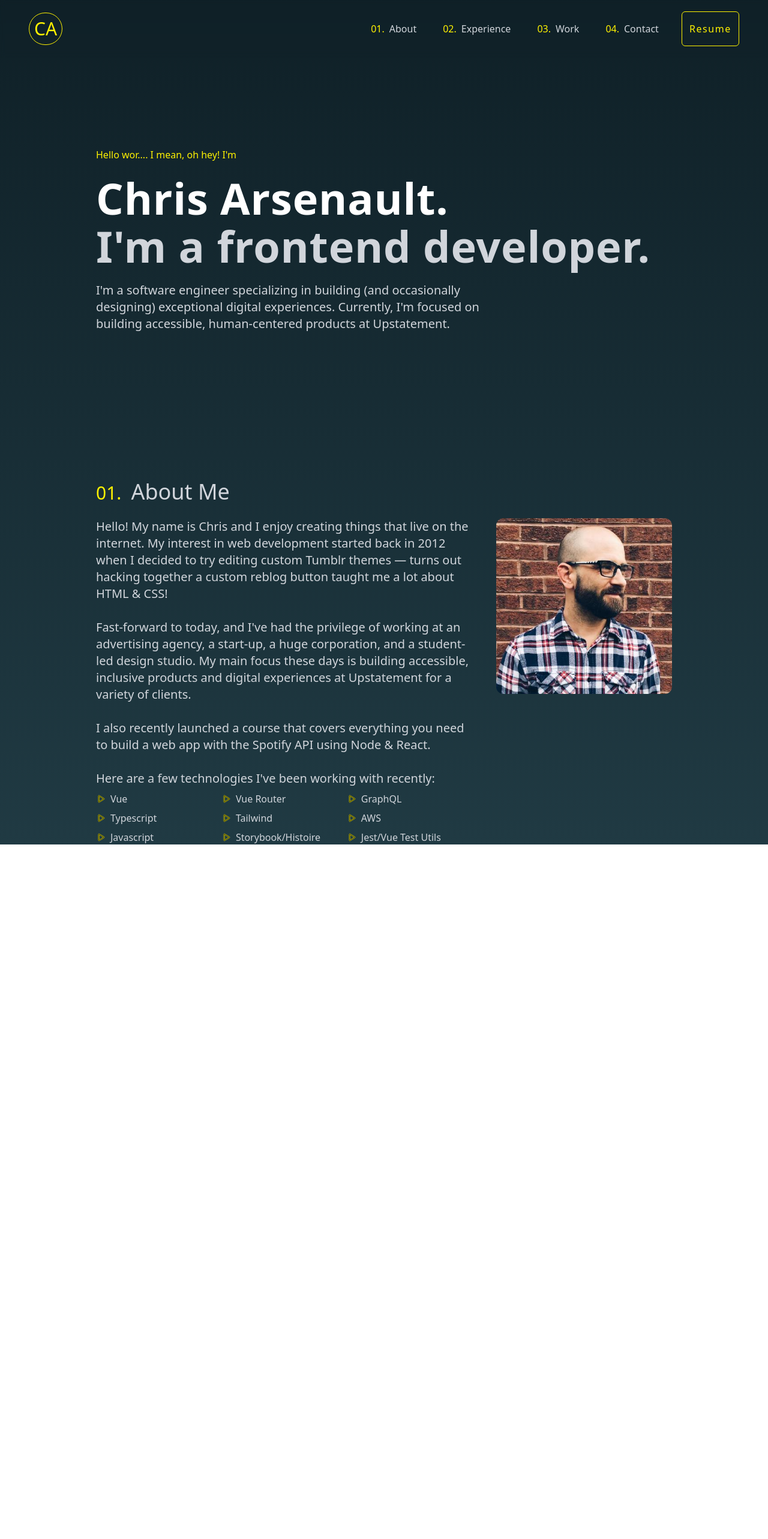
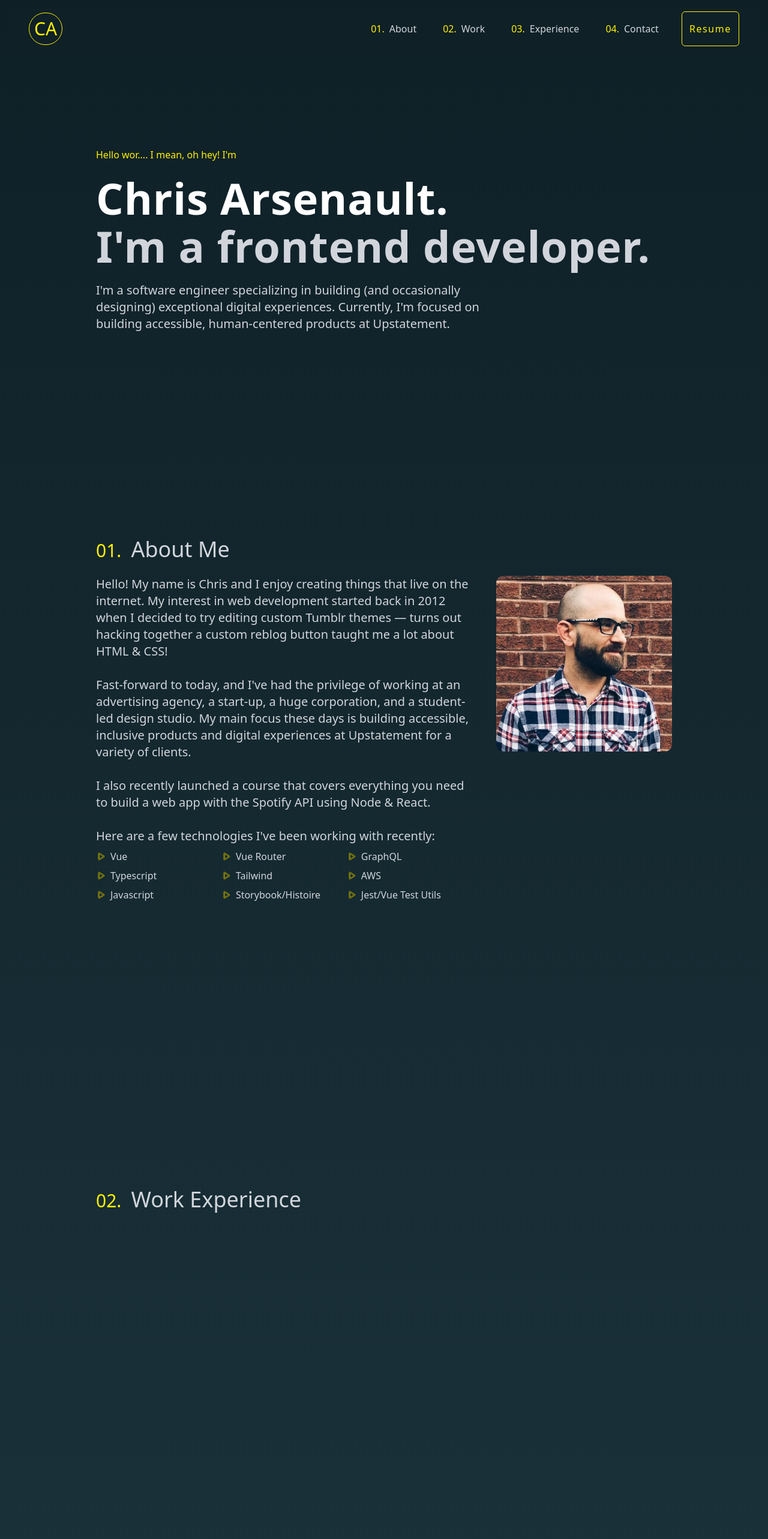
Before and after one commit to chrisstanarsenault/portfolio2023, a Vue app: page / in a window 1280 px wide. Shown: the top 2566 px of the page at 60% size. Before the commit the page ends 1408 px from the top, so only its background shows below. Built offline with nearby package versions, Linux system fonts and the light colour scheme.

Commit message:
refactor: :recycle: Reordered nav items and added titles for other sections

```diff
--- a/src/App.vue
+++ b/src/App.vue
@@ -20,7 +20,7 @@
       </section>
 
       <!-- About -->
-      <section id="about" class="space-y-6 w-full mx-auto flex flex-col justify-center">
+      <section id="about" class="space-y-6 w-full mx-auto flex flex-col justify-center py-24">
         <div class="flex items-end space-x-4">
           <span class="text-accent text-xl md:text-3xl">01.</span>
           <h3 class="text-2xl md:text-4xl">About Me</h3>
@@ -59,13 +59,34 @@
 
           <span class="group flex justify-center w-1/2 md:w-auto aspect-square">
             <img :src="profileImage" alt="Chris Arsenault standing in front of a brick wall."
-              class="rounded-xl hover:rounded-full transition-all duration-300 ease-in-out" />
+              class="rounded-xl group-hover:rounded-full transition-all duration-300 ease-in-out" />
           </span>
         </div>
       </section>
-      <!-- Experience -->
+
       <!-- Work -->
+      <section id="work" class="space-y-6 min-h-screen w-full mx-auto flex flex-col justify-center py-24">
+        <div class="flex items-end space-x-4">
+          <span class="text-accent text-xl md:text-3xl">02.</span>
+          <h3 class="text-2xl md:text-4xl">Work Experience</h3>
+        </div>
+      </section>
+
+      <!-- Projects -->
+      <section id="projects" class="space-y-6 min-h-screen w-full mx-auto flex flex-col justify-center py-24">
+        <div class="flex items-end space-x-4">
+          <span class="text-accent text-xl md:text-3xl">03.</span>
+          <h3 class="text-2xl md:text-4xl">Projects</h3>
+        </div>
+      </section>
+
       <!-- Contact -->
+      <section id="contact" class="space-y-6 min-h-screen w-full mx-auto flex flex-col justify-center py-24">
+        <div class="flex items-end space-x-4">
+          <span class="text-accent text-xl md:text-3xl">04.</span>
+          <h3 class="text-2xl md:text-4xl">Contact</h3>
+        </div>
+      </section>
     </main>
   </div>
 </template>
--- a/src/layouts/header/header.vue
+++ b/src/layouts/header/header.vue
@@ -31,14 +31,14 @@ const links = [
     label: 'About'
   },
   {
-    href: '#experience',
+    href: '#work',
     preLabel: '02.',
-    label: 'Experience'
+    label: 'Work'
   },
   {
-    href: '#work',
+    href: '#projects',
     preLabel: '03.',
-    label: 'Work'
+    label: 'Experience'
   },
   {
     href: '#contact',
```
